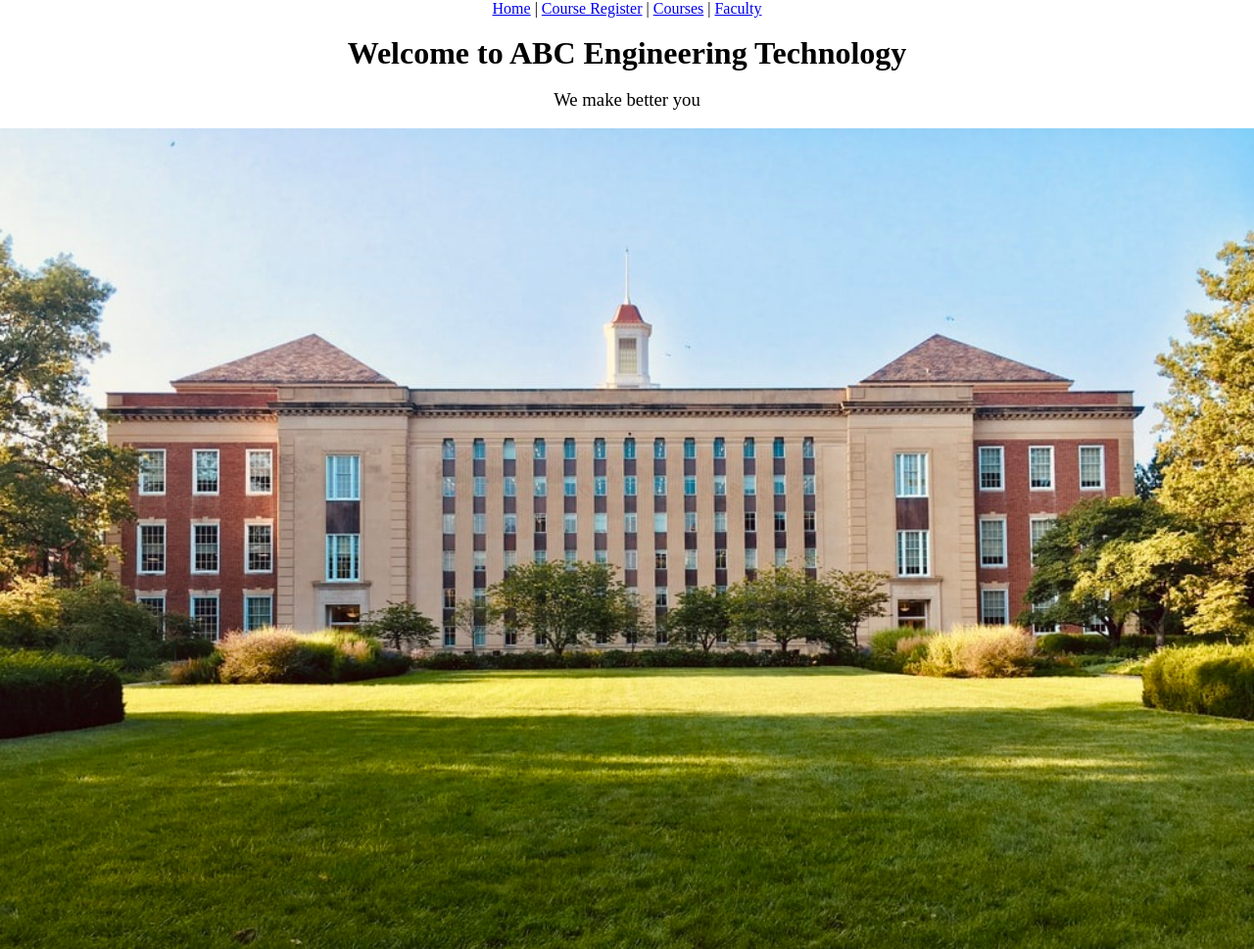
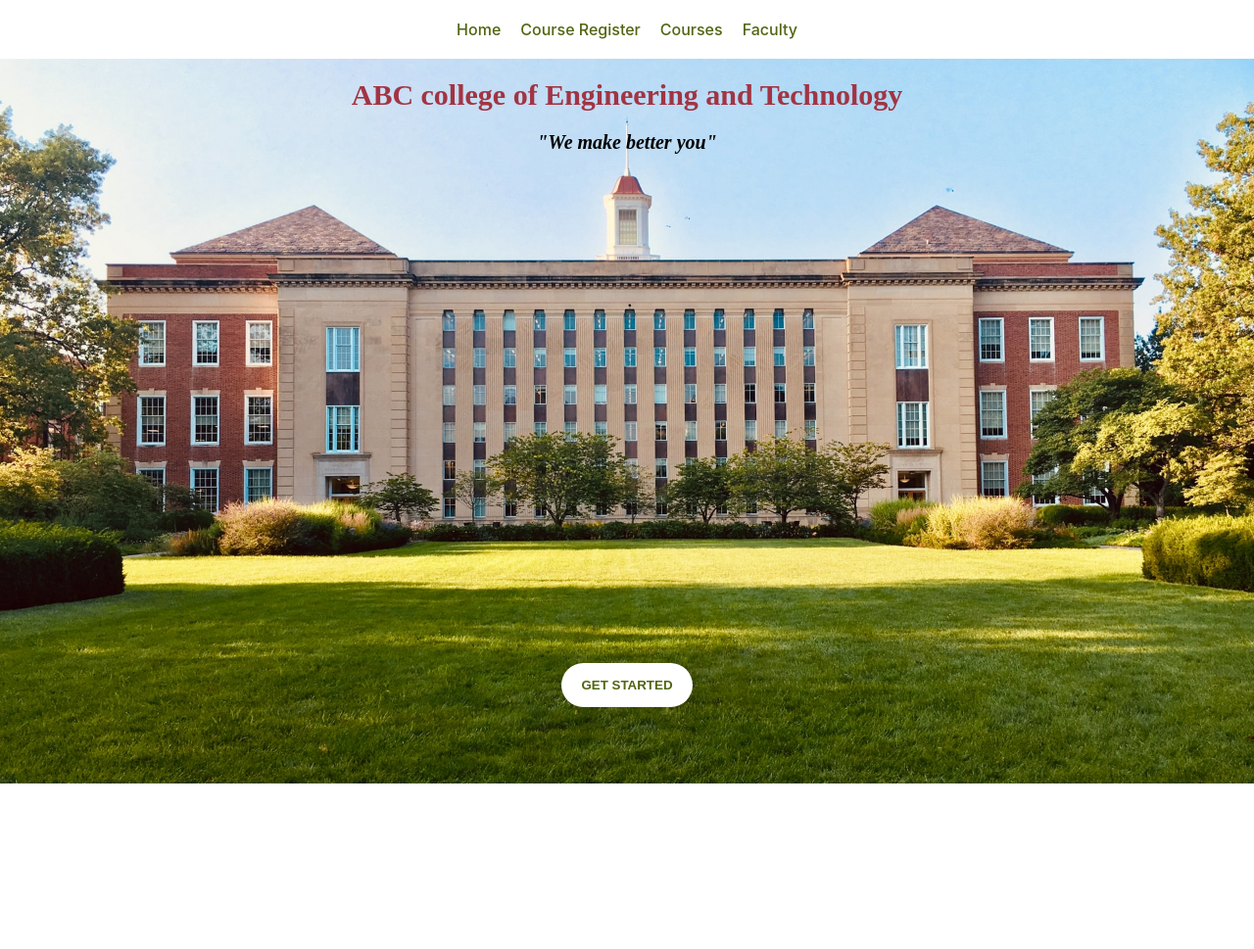
Before and after one commit to logan0501/ABC-college-of-engineering-and-technology, a plain HTML site: page index.html in a window 1280 px wide. Shown: the whole page at 98% size. After the commit the page ends 800 px from the top, so only its background shows below. Drawn offline with Linux system fonts and the light colour scheme.

Commit message:
started adding styles

```diff
--- a/index.html
+++ b/index.html
@@ -8,20 +8,29 @@
     <title>ABC | ABC Engineering College, Tamil Nadu.</title>
 </head>
 <body>
-    <nav style="text-align: center;">
-        <a href="./index.html">Home</a>
-        <span> | </span>
-        <a href="./courseregister.html">Course Register</a>
-        <span> | </span>
-        <a href="./courses.html">Courses</a>
-        <span> | </span>
-        <a href="./faculty.html">Faculty</a>
+    <section class="image">
+    <nav>
+
+            <a href="./index.html">Home</a>
+
+            <a href="./courseregister.html">Course Register</a>
+
+            <a href="./courses.html">Courses</a>
+
+            <a href="./faculty.html">Faculty</a>
+
+
     </nav>
-    <br>
-    <h1 style="text-align: center;">Welcome to ABC Engineering Technology</h1>
-    <br>
-    <h3 style="text-align: center;font-weight: 100;">We make better you</h3>
-    <br>
-    <img src="./assets/college.jpg" style="width: 100vw;" alt="" srcset="">
+
+
+        <h1 class="heading">ABC college of Engineering and Technology</h1>
+
+        <h3 class="subtitle">"We make better you"</h3>
+        <div class="get-started-btn">
+            <button><a href="">Get started</a></button>
+        </div>
+    </section>
+
+
 </body>
 </html>
--- a/styles.css
+++ b/styles.css
@@ -1,5 +1,70 @@
 *{
     margin: 0;
     padding: 0;
-    box-sizing: 0;
+    box-sizing: content-box;
 }
+a{
+    text-decoration: none;
+
+}
+/* ----- Index.html's css ----- */
+.image{
+    background-image: url('./assets/collegebg.jpg');
+    background-repeat: no-repeat;
+    background-size: cover;
+    height: 100vh;
+
+}
+nav{
+    background-color: #fff;
+    padding: 20px;
+    display: flex;
+    justify-content: center;
+}
+nav a{
+    padding: 0 10px;
+
+    font-family: -apple-system, BlinkMacSystemFont, 'Segoe UI', Roboto, Oxygen, Ubuntu, Cantarell, 'Open Sans', 'Helvetica Neue', sans-serif;
+    font-weight: 500;
+    color: #506611;
+}
+nav a:hover{
+    font-weight: 700;
+}
+.heading{
+    text-align: center;
+    padding: 20px;
+    font-size: 30px;
+    color: #A23443;
+}
+.subtitle{
+    text-align: center;
+    font-style: italic;
+    font-size: 20px;
+}
+.get-started-btn{
+    position: relative;
+    display: flex;
+    top: 520px;
+    justify-content: center;
+    align-items: center;
+
+
+}
+.get-started-btn button{
+    background-color: #fff;
+    padding: 15px 20px;
+    border: none;
+    border-radius: 40px;
+}
+.get-started-btn a{
+    color: #506611;
+    font-weight: 600;
+    text-transform: uppercase;
+}
+
+/* ----- courseregister.html's css ----- */
+
+.img-decoration{
+    filter: brightness(0.3);
+}
```
Also changed, not shown: courseregister.html (+4 -0 lines), courses.html (+5 -4 lines), assets/collegebg.jpg (added), 1 other file.
